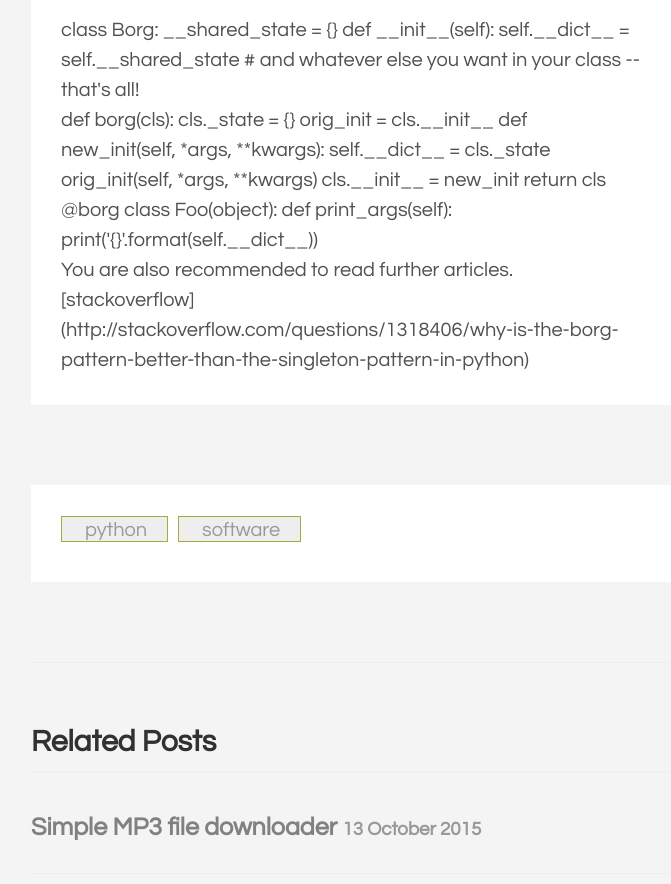
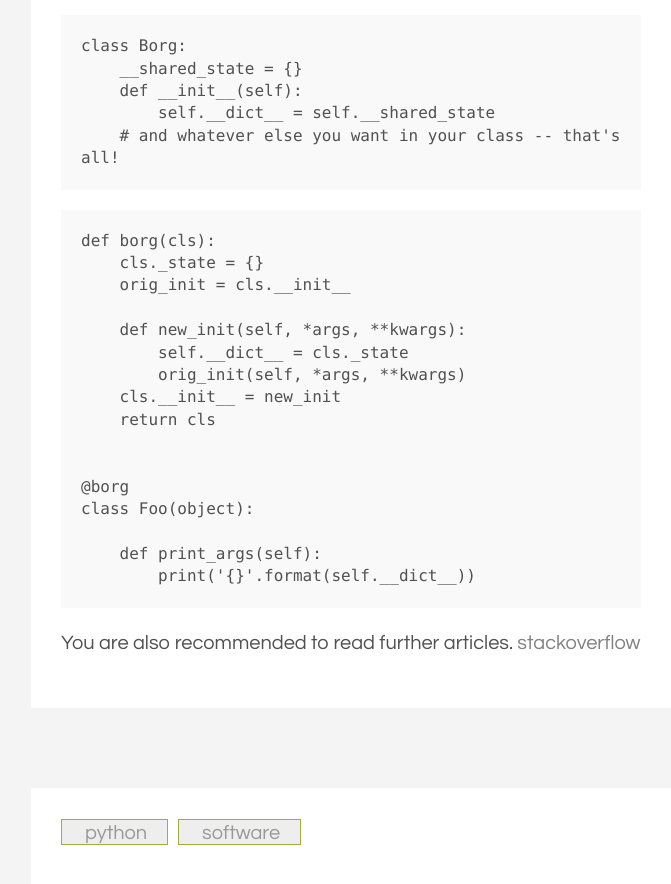
Before and after one commit to aichaku/aichaku.github.io, a Jekyll site: the page built from _posts/d/2015-09-02-borg-pattern-in-python.md, in a window 1280 px wide and 900 px high, scrolled down 587 px. Shown: the top 884 px of the window, without its empty margins (309-980 px from the left). Built offline with Jekyll 4.4.1, drawn with Linux system fonts in a browser that asks for light colours; Markdown is read by kramdown in place of the engine named in the settings.

Commit message:
fixed slight issue in handling div tag in borg pattern article

```diff
--- a/_posts/d/2015-09-02-borg-pattern-in-python.md
+++ b/_posts/d/2015-09-02-borg-pattern-in-python.md
@@ -13,14 +13,17 @@ tags: [python, software]
 Even though the singleton design pattern is more likely to draw attention due to its catchy name, is is not recommended to use this pattern, because it is focusing on identity rather than on state. Unlike this design pattern, the borg design pattern has all instances share state instead.
 
 <div class="python_code">
+<pre>
 class Borg:
     __shared_state = {}
     def __init__(self):
         self.__dict__ = self.__shared_state
     # and whatever else you want in your class -- that's all!
-<div>
+</pre>
+</div>
 
 <div class="python_code">
+<pre>
 def borg(cls):
     cls._state = {}
     orig_init = cls.__init__
@@ -37,7 +40,7 @@ class Foo(object):
 
     def print_args(self):
         print('{}'.format(self.__dict__))
-
+</pre>
 </div>
 
 You are also recommended to read further articles.
```
